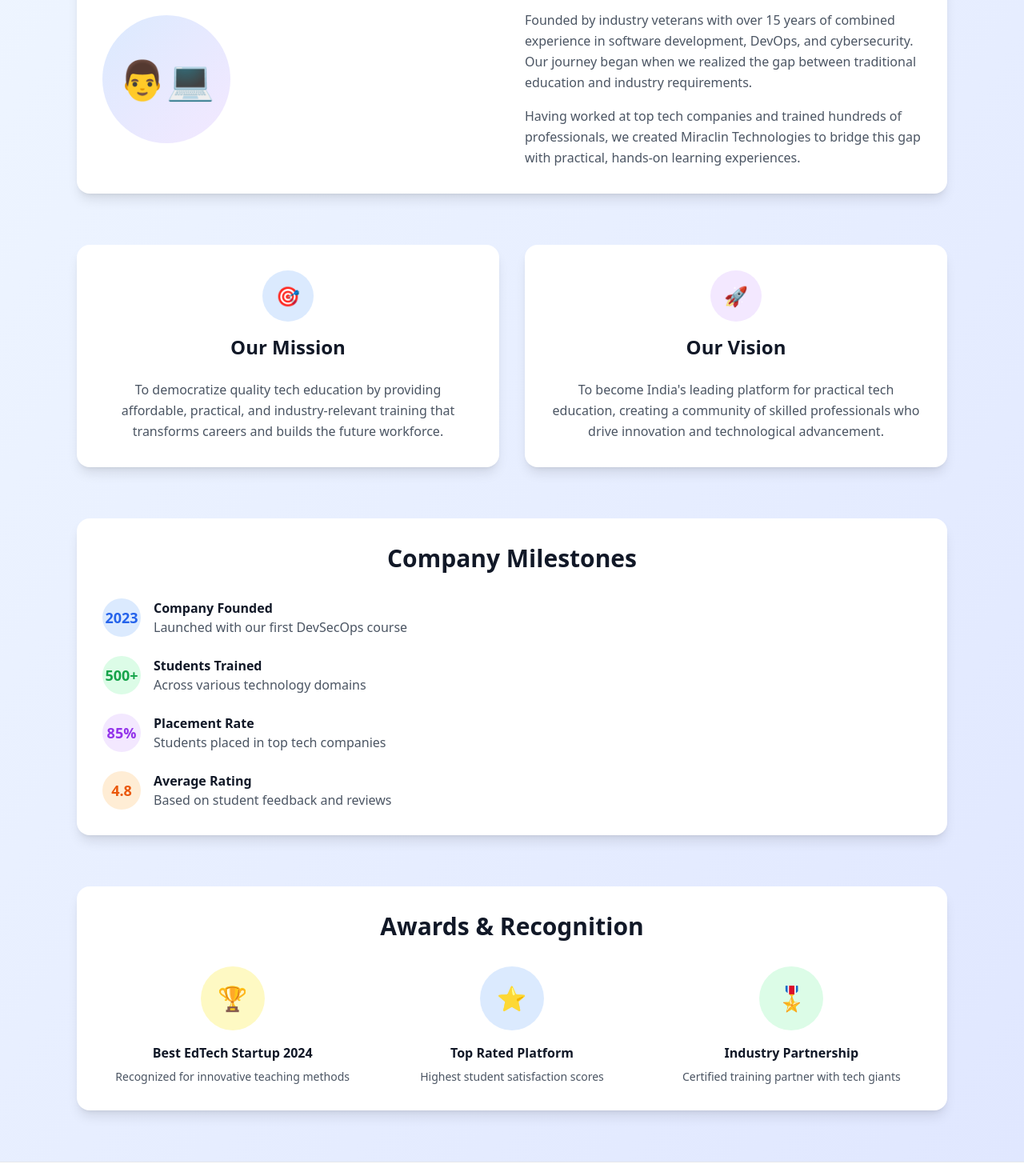
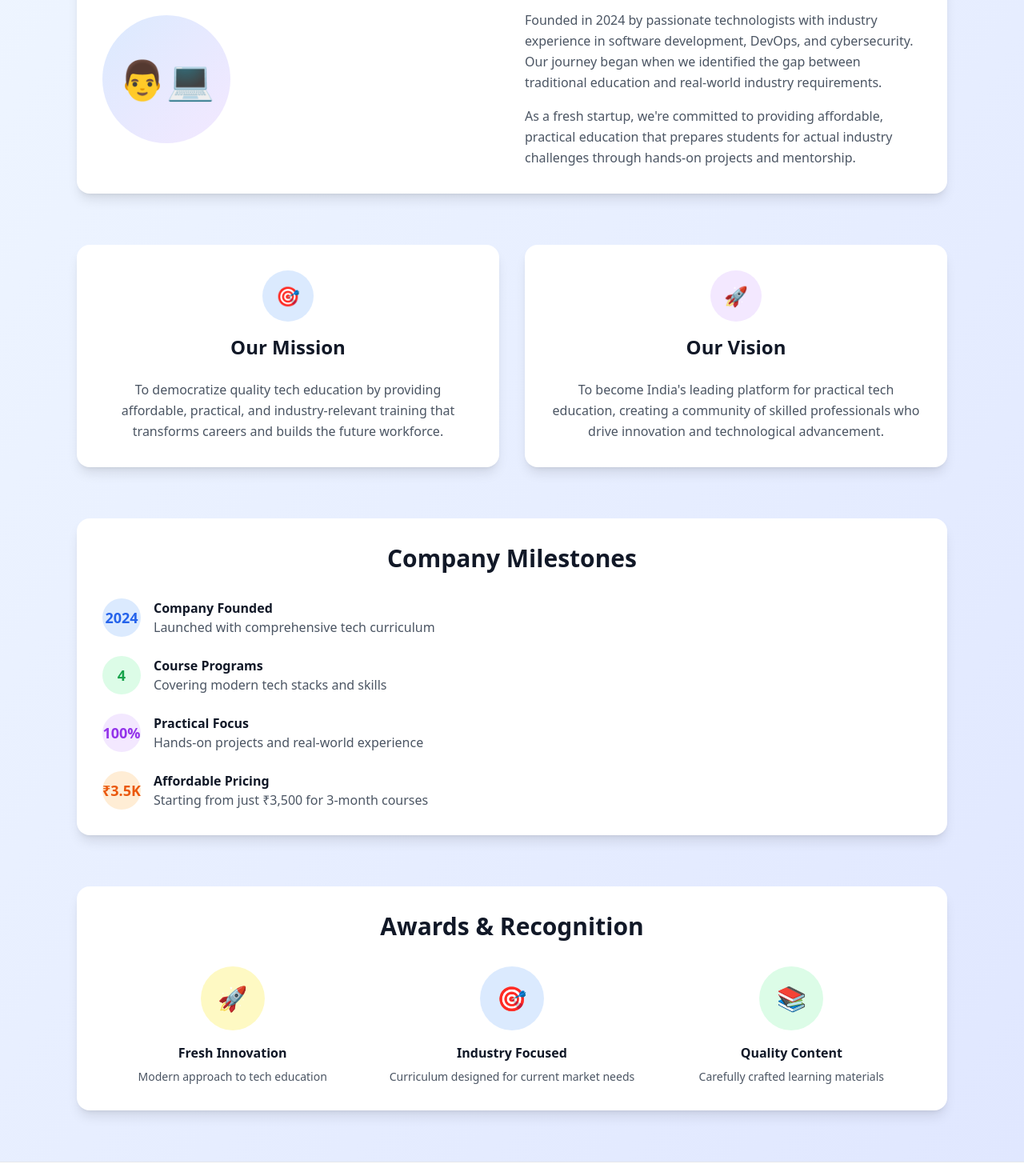
Before and after one commit to miracl-in/miracl-in.github.io, a Next.js app: page /about in a window 1280 px wide. Shown: the part 420-1890 px from the top of the page at 80% size. Built offline with nearby package versions, Linux system fonts and the light colour scheme.

Commit message:
Update page.tsx

```diff
--- a/app/about/page.tsx
+++ b/app/about/page.tsx
@@ -25,13 +25,13 @@ export default function AboutPage() {
               </div>
               <div>
                 <p className="text-gray-600 dark:text-gray-300 mb-4 leading-relaxed">
-                  Founded by industry veterans with over 15 years of combined experience in software development,
-                  DevOps, and cybersecurity. Our journey began when we realized the gap between traditional
-                  education and industry requirements.
+                  Founded in 2024 by passionate technologists with industry experience in software development,
+                  DevOps, and cybersecurity. Our journey began when we identified the gap between traditional
+                  education and real-world industry requirements.
                 </p>
                 <p className="text-gray-600 dark:text-gray-300 leading-relaxed">
-                  Having worked at top tech companies and trained hundreds of professionals, we created
-                  Miraclin Technologies to bridge this gap with practical, hands-on learning experiences.
+                  As a fresh startup, we're committed to providing affordable, practical education that
+                  prepares students for actual industry challenges through hands-on projects and mentorship.
                 </p>
               </div>
             </div>
@@ -76,41 +76,41 @@ export default function AboutPage() {
             <div className="space-y-6">
               <div className="flex items-center gap-4">
                 <div className="w-12 h-12 bg-blue-100 dark:bg-blue-900 rounded-full flex items-center justify-center flex-shrink-0">
-                  <span className="text-lg font-bold text-blue-600 dark:text-blue-400">2023</span>
+                  <span className="text-lg font-bold text-blue-600 dark:text-blue-400">2024</span>
                 </div>
                 <div>
                   <h4 className="font-semibold text-gray-900 dark:text-white">Company Founded</h4>
-                  <p className="text-gray-600 dark:text-gray-300">Launched with our first DevSecOps course</p>
+                  <p className="text-gray-600 dark:text-gray-300">Launched with comprehensive tech curriculum</p>
                 </div>
               </div>
 
               <div className="flex items-center gap-4">
                 <div className="w-12 h-12 bg-green-100 dark:bg-green-900 rounded-full flex items-center justify-center flex-shrink-0">
-                  <span className="text-lg font-bold text-green-600 dark:text-green-400">500+</span>
+                  <span className="text-lg font-bold text-green-600 dark:text-green-400">4</span>
                 </div>
                 <div>
-                  <h4 className="font-semibold text-gray-900 dark:text-white">Students Trained</h4>
-                  <p className="text-gray-600 dark:text-gray-300">Across various technology domains</p>
+                  <h4 className="font-semibold text-gray-900 dark:text-white">Course Programs</h4>
+                  <p className="text-gray-600 dark:text-gray-300">Covering modern tech stacks and skills</p>
                 </div>
               </div>
 
               <div className="flex items-center gap-4">
                 <div className="w-12 h-12 bg-purple-100 dark:bg-purple-900 rounded-full flex items-center justify-center flex-shrink-0">
-                  <span className="text-lg font-bold text-purple-600 dark:text-purple-400">85%</span>
+                  <span className="text-lg font-bold text-purple-600 dark:text-purple-400">100%</span>
                 </div>
                 <div>
-                  <h4 className="font-semibold text-gray-900 dark:text-white">Placement Rate</h4>
-                  <p className="text-gray-600 dark:text-gray-300">Students placed in top tech companies</p>
+                  <h4 className="font-semibold text-gray-900 dark:text-white">Practical Focus</h4>
+                  <p className="text-gray-600 dark:text-gray-300">Hands-on projects and real-world experience</p>
                 </div>
               </div>
 
               <div className="flex items-center gap-4">
                 <div className="w-12 h-12 bg-orange-100 dark:bg-orange-900 rounded-full flex items-center justify-center flex-shrink-0">
-                  <span className="text-lg font-bold text-orange-600 dark:text-orange-400">4.8</span>
+                  <span className="text-lg font-bold text-orange-600 dark:text-orange-400">₹3.5K</span>
                 </div>
                 <div>
-                  <h4 className="font-semibold text-gray-900 dark:text-white">Average Rating</h4>
-                  <p className="text-gray-600 dark:text-gray-300">Based on student feedback and reviews</p>
+                  <h4 className="font-semibold text-gray-900 dark:text-white">Affordable Pricing</h4>
+                  <p className="text-gray-600 dark:text-gray-300">Starting from just ₹3,500 for 3-month courses</p>
                 </div>
               </div>
             </div>
@@ -124,26 +124,26 @@ export default function AboutPage() {
             <div className="grid md:grid-cols-3 gap-6">
               <div className="text-center">
                 <div className="w-20 h-20 bg-yellow-100 dark:bg-yellow-900 rounded-full flex items-center justify-center mx-auto mb-4">
-                  <span className="text-3xl">🏆</span>
+                  <span className="text-3xl">🚀</span>
                 </div>
-                <h4 className="font-semibold text-gray-900 dark:text-white mb-2">Best EdTech Startup 2024</h4>
-                <p className="text-sm text-gray-600 dark:text-gray-300">Recognized for innovative teaching methods</p>
+                <h4 className="font-semibold text-gray-900 dark:text-white mb-2">Fresh Innovation</h4>
+                <p className="text-sm text-gray-600 dark:text-gray-300">Modern approach to tech education</p>
               </div>
 
               <div className="text-center">
                 <div className="w-20 h-20 bg-blue-100 dark:bg-blue-900 rounded-full flex items-center justify-center mx-auto mb-4">
-                  <span className="text-3xl">⭐</span>
+                  <span className="text-3xl">🎯</span>
                 </div>
-                <h4 className="font-semibold text-gray-900 dark:text-white mb-2">Top Rated Platform</h4>
-                <p className="text-sm text-gray-600 dark:text-gray-300">Highest student satisfaction scores</p>
+                <h4 className="font-semibold text-gray-900 dark:text-white mb-2">Industry Focused</h4>
+                <p className="text-sm text-gray-600 dark:text-gray-300">Curriculum designed for current market needs</p>
               </div>
 
               <div className="text-center">
                 <div className="w-20 h-20 bg-green-100 dark:bg-green-900 rounded-full flex items-center justify-center mx-auto mb-4">
-                  <span className="text-3xl">🎖️</span>
+                  <span className="text-3xl">📚</span>
                 </div>
-                <h4 className="font-semibold text-gray-900 dark:text-white mb-2">Industry Partnership</h4>
-                <p className="text-sm text-gray-600 dark:text-gray-300">Certified training partner with tech giants</p>
+                <h4 className="font-semibold text-gray-900 dark:text-white mb-2">Quality Content</h4>
+                <p className="text-sm text-gray-600 dark:text-gray-300">Carefully crafted learning materials</p>
               </div>
             </div>
           </div>
```
